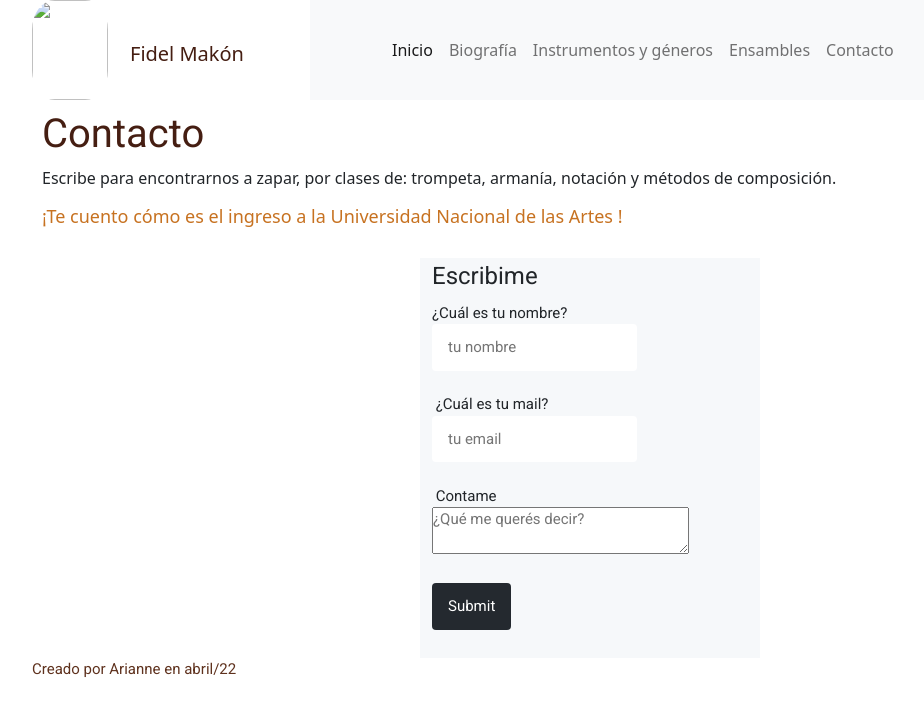
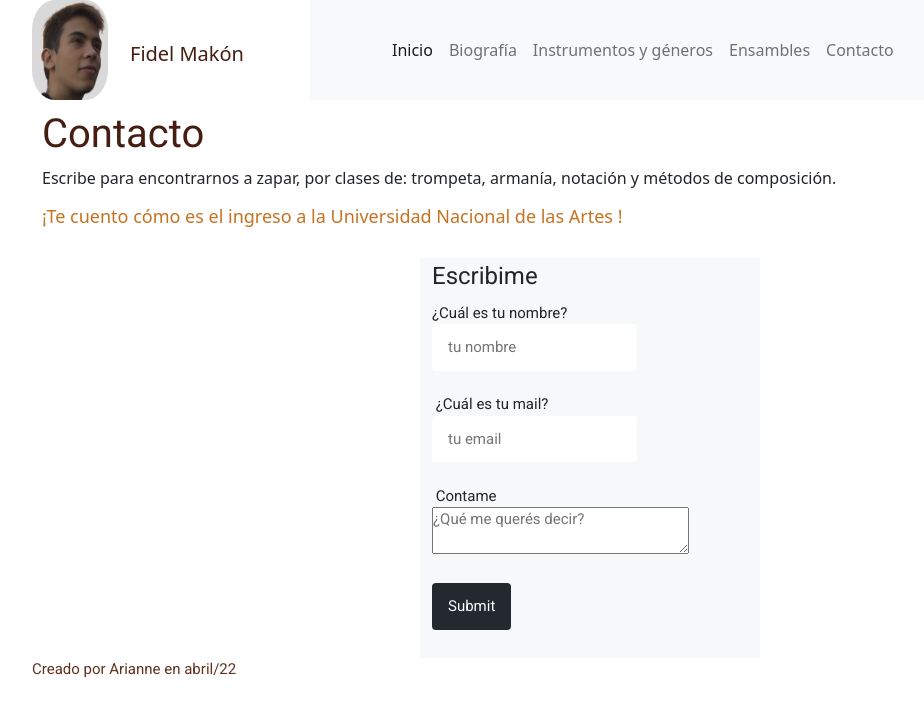
Before and after one commit to ArianneRamirez/ProyectoFidel, a website: page pages/contacto.html in a window 1280 px wide. Shown: the whole page, without its empty margins (50-974 px from the left). Drawn offline with nearby package versions, Linux system fonts and the light colour scheme.

Commit message:
contactoAvatar

```diff
--- a/pages/contacto.html
+++ b/pages/contacto.html
@@ -15,7 +15,7 @@
     <div class="container">
         <header  class="row">
             <div class="col-lg-3 avatar">
-                <a title="Fidel" href="../index.html"> <img class="avatar__image" src="../pics/Avatar.jpggit" /></a>
+                <a title="Fidel" href="../index.html"> <img class="avatar__image" src="../pics/Avatar.jpg" /></a>
             </div>
              <div class="col-lg-2 titulo">
                  <h1><a href="../index.html">Fidel Makón</a></h1>
```
